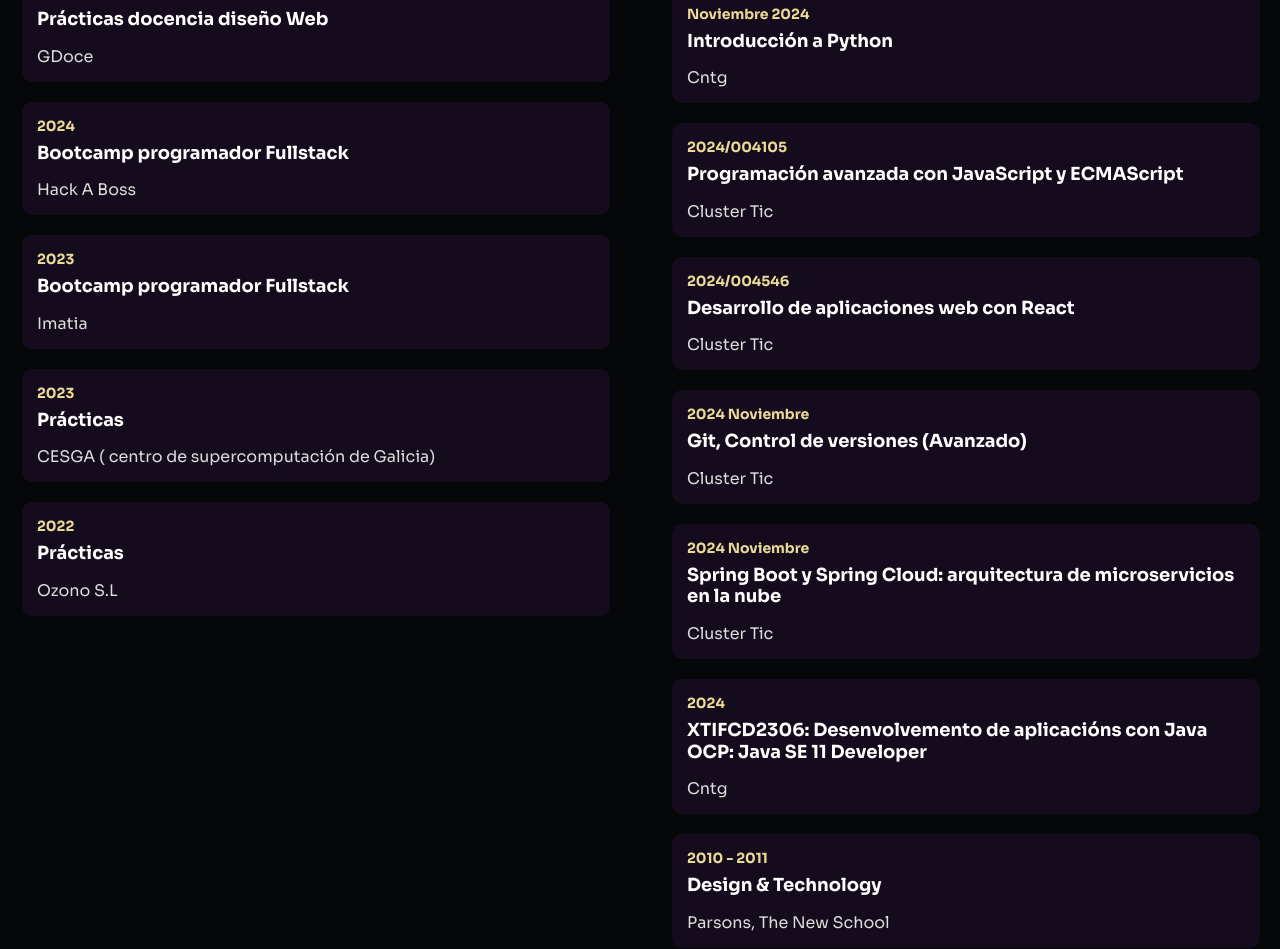
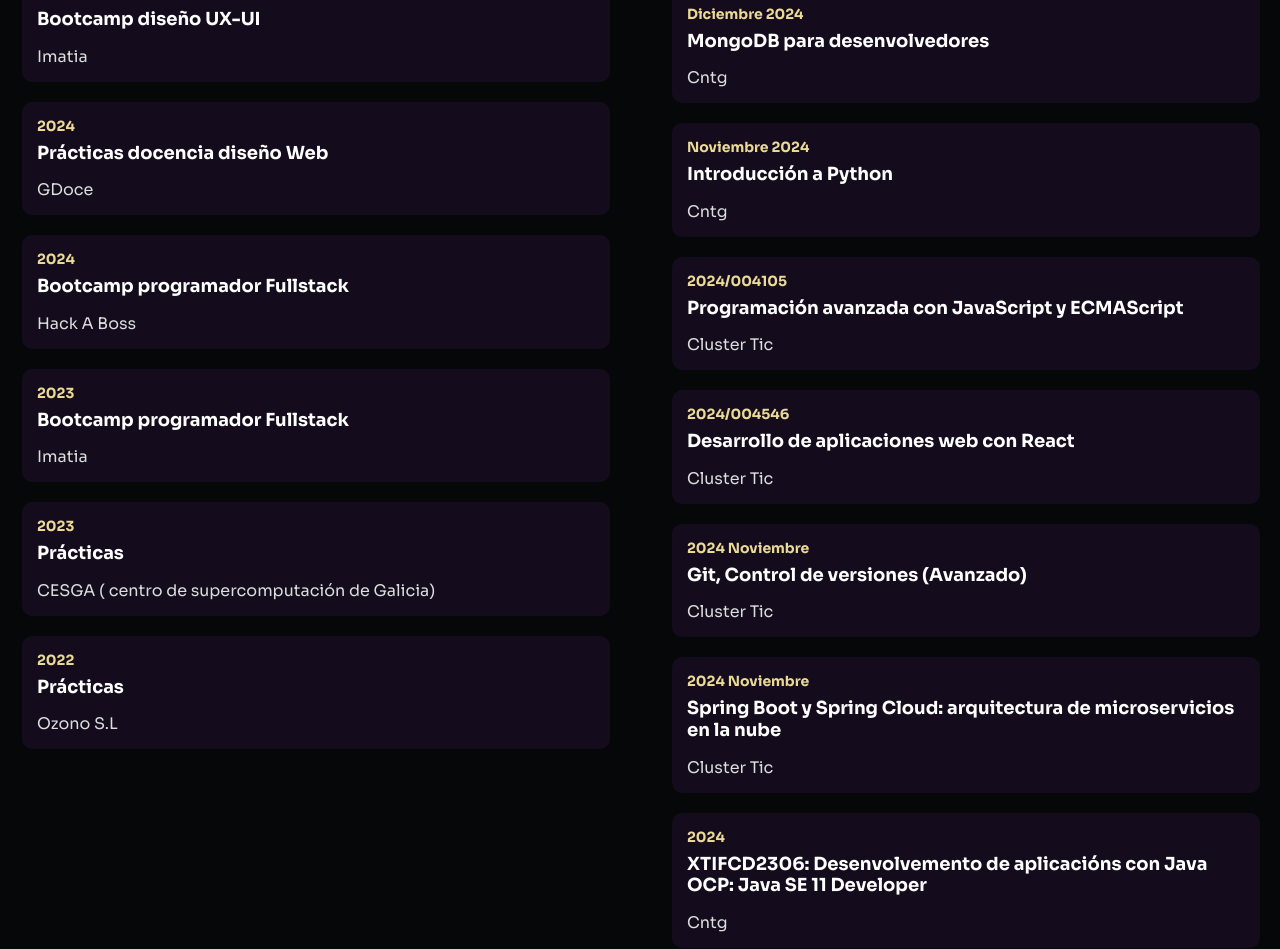
Before and after one commit to ffanecaa/portfolio, a React (Vite) app: page / in a window 1280 px wide. Shown: the part 4503-5452 px from the top of the page. Built offline with nearby package versions, Linux system fonts and the light colour scheme.

Commit message:
actualizacion curric

```diff
--- a/src/assets/data.js
+++ b/src/assets/data.js
@@ -62,30 +62,36 @@
     },
     {
       id: 2,
+      time: "2025",
+      title: " Bootcamp diseño UX-UI",
+      institute: "Imatia ",
+    },
+    {
+      id: 3,
       time: "2024",
       title: "Prácticas docencia diseño Web",
       institute: " GDoce",
     },
     {
-      id: 3,
+      id: 4,
       time: "2024",
       title: "Bootcamp programador Fullstack",
       institute: " Hack A Boss",
     },
     {
-      id: 4,
+      id: 5,
       time: "2023",
       title: "Bootcamp programador Fullstack",
       institute: "Imatia",
     },
     {
-      id: 5,
+      id: 6,
       time: "2023",
       title: "Prácticas",
       institute: " CESGA ( centro de supercomputación de Galicia)",
     },
     {
-      id: 6,
+      id: 7,
       time: "2022",
       title: "Prácticas",
       institute: "Ozono S.L",
@@ -102,46 +108,47 @@
     },
     {
       id: 2,
+      time: " Diciembre 2024",
+      title: "MongoDB para desenvolvedores",
+      institute: "Cntg",
+    },
+    {
+      id: 3,
       time: " Noviembre 2024",
       title: "Introducción a Python",
       institute: "Cntg",
     },
     {
-      id: 3,
+      id: 4,
       time: "2024/004105 ",
       title: "Programación avanzada con JavaScript y ECMAScript",
       institute: "Cluster Tic",
     },
     {
-      id: 4,
+      id: 5,
       time: "2024/004546",
       title: " Desarrollo de aplicaciones web con React",
       institute: "Cluster Tic",
     },
     {
-      id: 5,
+      id: 6,
       time: "2024 Noviembre",
       title: " Git, Control de versiones (Avanzado)",
       institute: "Cluster Tic",
     },
     {
-      id: 6,
+      id: 7,
       time: "2024 Noviembre",
       title: " Spring Boot y Spring Cloud: arquitectura de microservicios en la nube",
       institute: "Cluster Tic",
     },
     {
-      id: 7,
+      id: 8,
       time: "2024",
       title: "XTIFCD2306: Desenvolvemento de aplicacións con Java OCP: Java SE 11 Developer",
       institute: "Cntg",
     },
-    {
-      id: 8,
-      time: "2010 - 2011",
-      title: "Design & Technology",
-      institute: "Parsons, The New School",
-    },
+
     {
       id: 9,
       time: "2023",
```
